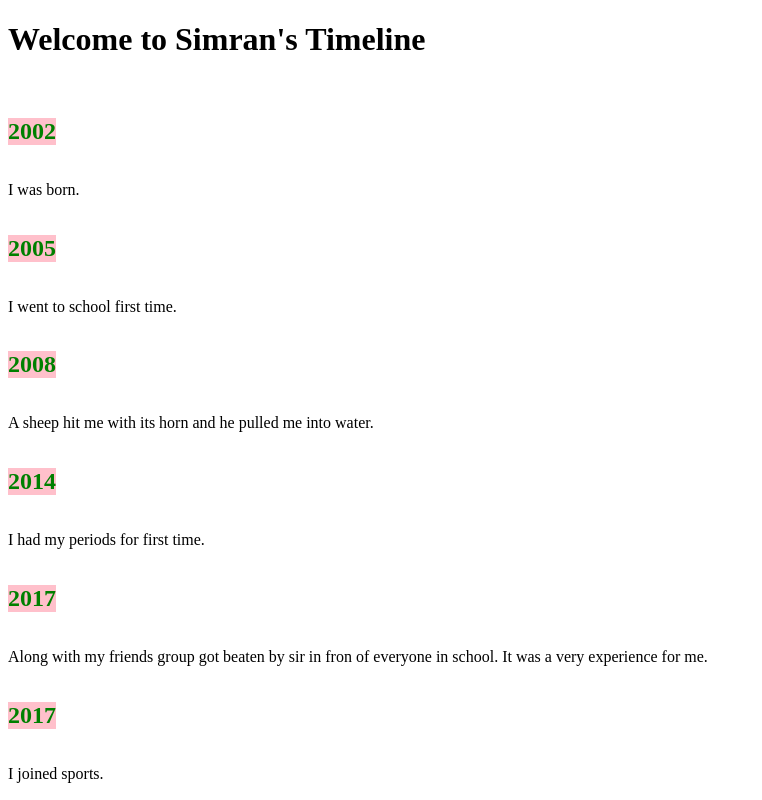
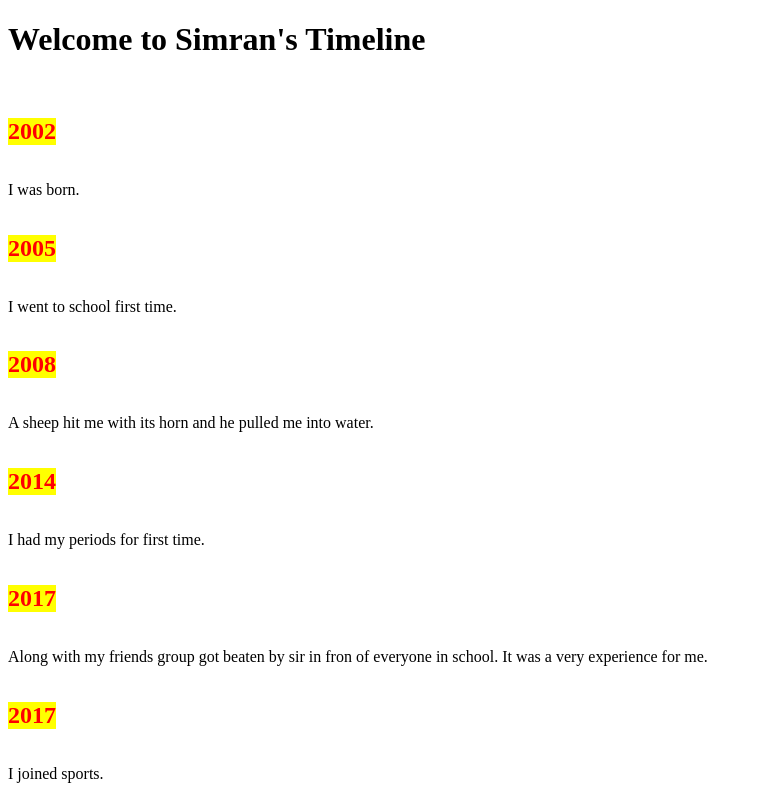
Before and after one commit to Simran-6008/project, a React (Vite) app: page / in a window 1280 px wide. Shown: the top 800 px of the page, without its empty margins (0-762 px from the left). Built offline with nearby package versions, Linux system fonts and the light colour scheme.

Commit message:
use inline css

```diff
--- a/src/Time.jsx
+++ b/src/Time.jsx
@@ -1,12 +1,15 @@
 const Time = ({ year, event }) => {
-  let myStyle = {
-    color: "green",
-    backgroundColor: "pink",
-    display: "inline-block",
-  };
   return (
     <>
-      <h2 style={myStyle}>{year}</h2>
+      <h2
+        style={{
+          color: "red",
+          backgroundColor: "yellow",
+          display: "inline-block",
+        }}
+      >
+        {year}
+      </h2>
       <p> {event}</p>
     </>
   );
```
